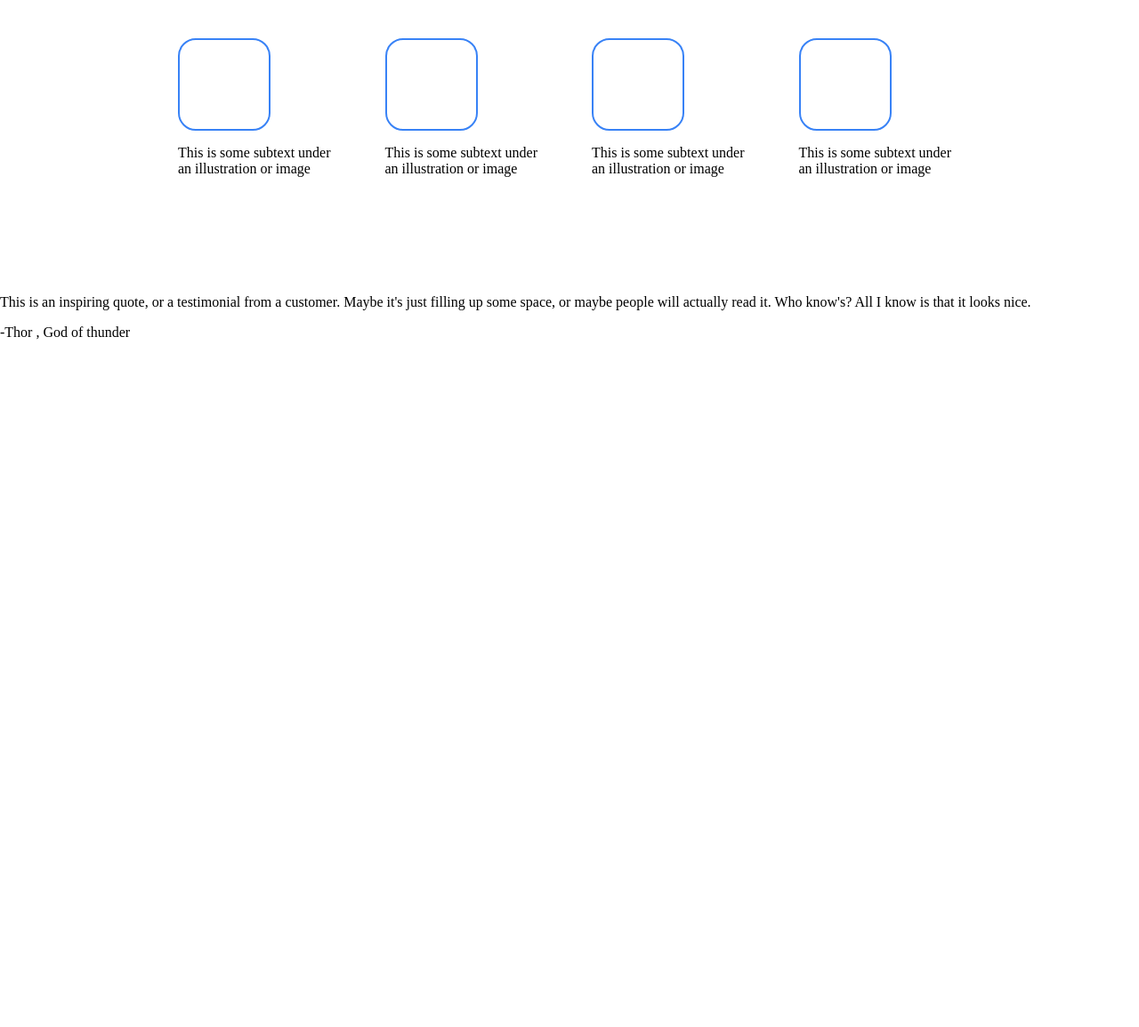
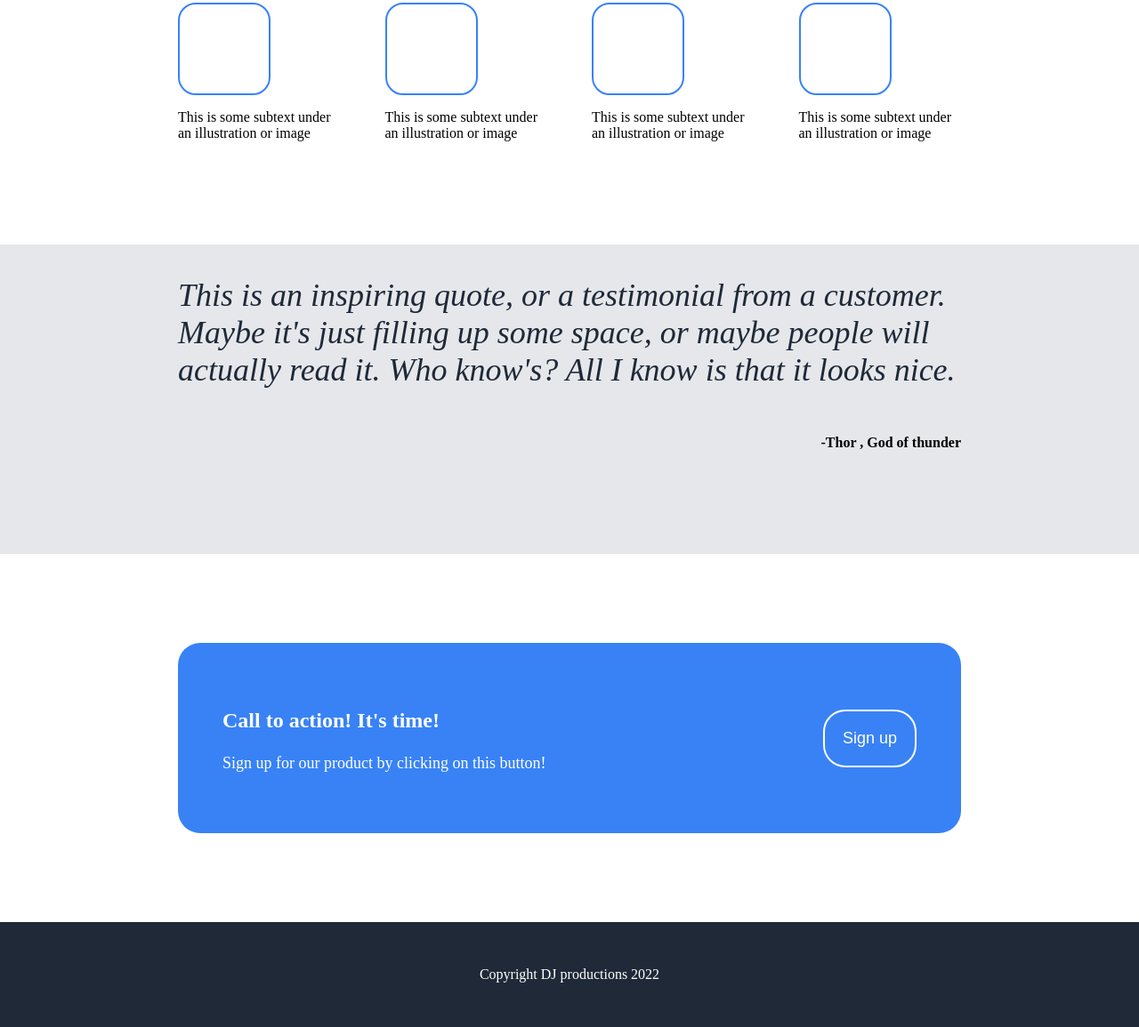
Before and after one commit to Dannyj1984/first_website, a plain HTML site: page index.html in a window 1280 px wide. Shown: the part 709-1864 px from the top of the page at 89% size. Before the commit the page ends 1108 px from the top, so only its background shows below. Drawn offline with Linux system fonts and the light colour scheme.

Commit message:
complete

```diff
--- a/index.css
+++ b/index.css
@@ -48,6 +48,7 @@ body{
     background-color: grey;
     min-width: 50%;
     margin-top: 100px;
+    display:flex;
     align-items:center;
     justify-content: center;
 }
@@ -79,6 +80,8 @@ ul, a{
     list-style: none;
     color:#E5E7EB;
     font-size:18px;
+    display:flex;
+    gap:15px;
 }
 /*random section*/
 
@@ -111,3 +114,82 @@ ul, a{
     border: 2px solid #3882F6;
     border-radius: 20px;
 }
+
+/* quote */
+
+.quote {
+    background-color: #E5E7EB;
+    display: flex;
+    flex-direction: column;
+    padding-left:200px;
+    padding-right:200px;
+    padding-bottom:100px;
+}
+
+.quote-main {
+    font-size: 36px;
+    color:#1F2937;
+    font-style: italic;
+    margin-block-end: 0;
+    display: flex;
+}
+
+.quote-author{
+    display: flex;
+    justify-content: end;
+    font-weight: bolder;
+}
+
+/* call to action */
+
+.call-to-action {
+    padding-left: 200px;
+    padding-right: 200px;
+    padding-bottom: 100px;
+    padding-top: 100px;
+}
+
+.modal {
+    background-color: #3882F6;
+    padding: 50px;
+    border-radius: 25px;
+    display: flex;
+    justify-content: space-between;
+}
+
+.call-text {
+    color:white;
+    font-size: 18px;
+}
+
+.call-main {
+    font-size: 24px;
+    font-weight: bolder;
+}
+
+.call-btn {
+    display: flex;
+    justify-content: center;
+    align-items: center;
+}
+
+.call-button {
+    background-color:#3882F6 ;
+    border: 2px solid white ;
+    color:white;
+    font-size: 18px;
+    border-radius: 25px;
+    padding: 20px;
+}
+
+/*Footer*/
+
+.footer {
+    padding-top: 50px;
+    padding-bottom: 50px;
+    display: flex;
+    justify-content: center;
+    align-items: center;
+    background-color: #1f2937;
+    color:white;
+}
--- a/index.html
+++ b/index.html
@@ -83,7 +83,23 @@
 
             <!--Call to action-->
 
+            <div class="call-to-action">
+                <div class="modal">
+                    <div class="call-text">
+                        <p class="call-main">Call to action! It's time!</p>
+                        <p>Sign up for our product by clicking on this button!</p>
+                    </div>
+                    <div class="call-btn">
+                        <button class="call-button">Sign up</button>
+                    </div>
+                </div>
+            </div>
+
             <!--Footer-->
+
+            <div class="footer">
+                <div class="footer-text">Copyright DJ productions 2022</div>
+            </div>
         </div>
 
 
```
